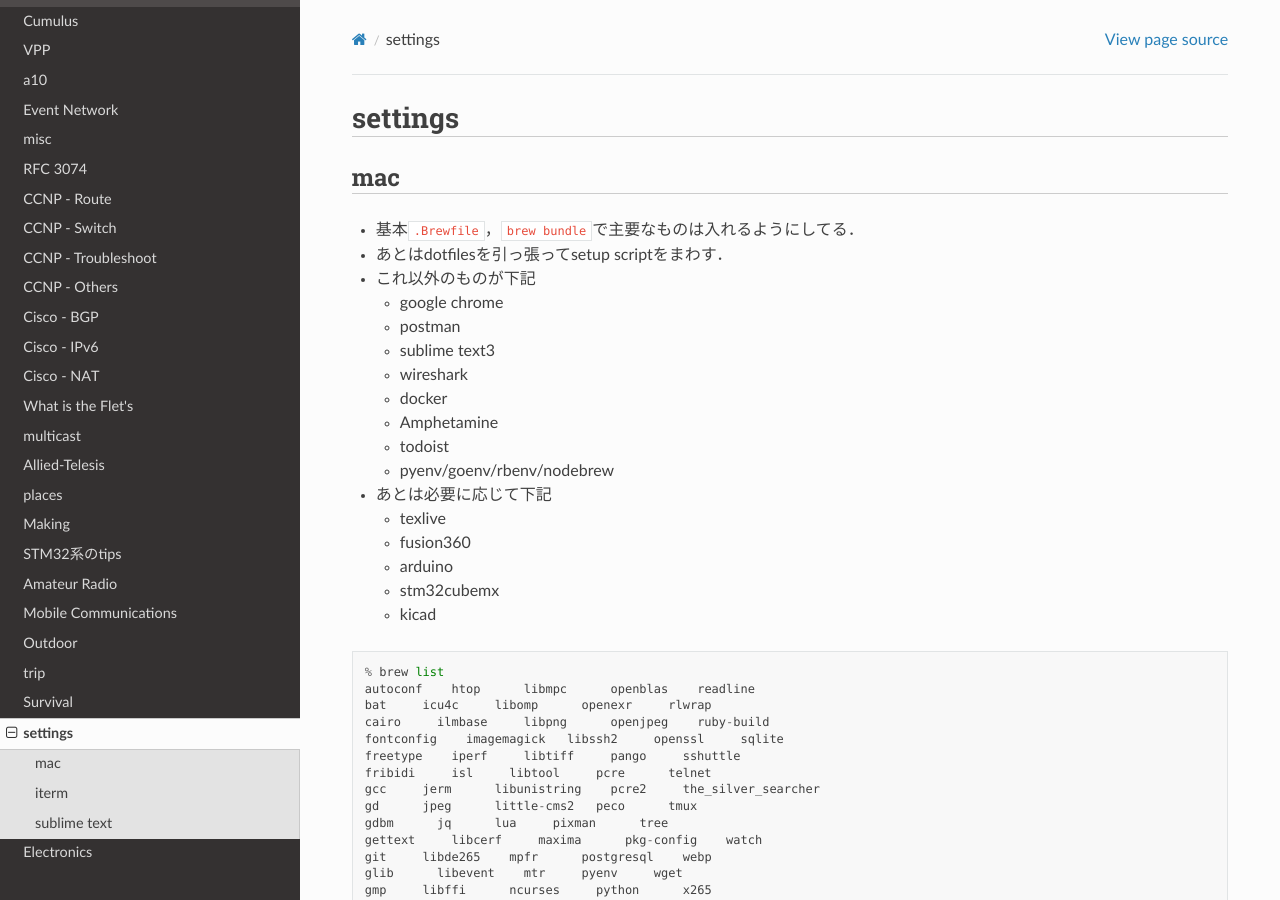
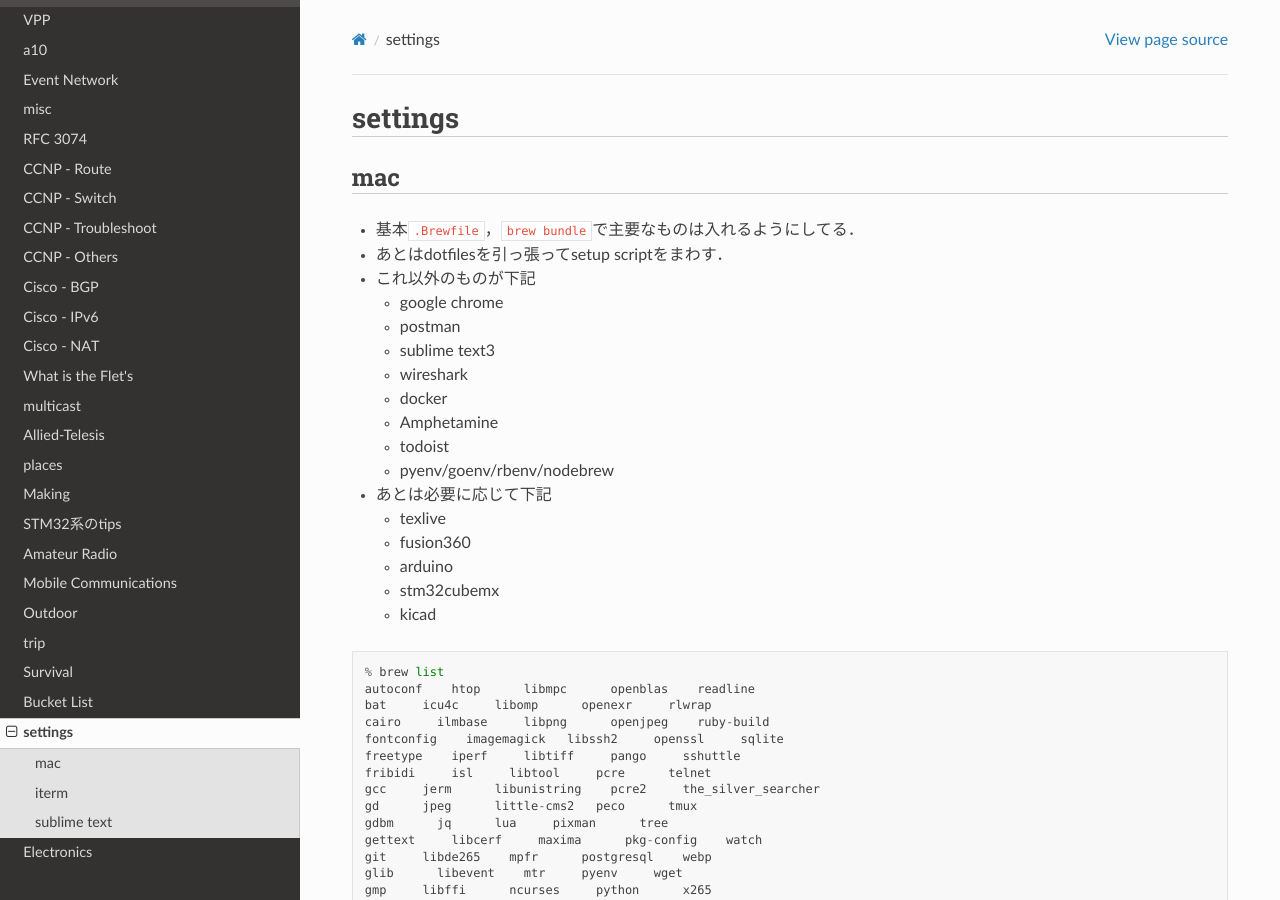
Before and after one commit to jp7fkf/JP7FKF-Warehouse, a Sphinx documentation site: the page built from source/settings.md, in a window 1280 px wide and 900 px high. Built offline with Sphinx 7.4.7 and the Read the Docs theme 2.0.0, drawn with Linux system fonts in a browser that asks for light colours.

Commit message:
2021-08-13 08:43:51 JST

```diff
--- a/source/index.rst
+++ b/source/index.rst
@@ -156,6 +156,7 @@ Welcome to JP7FKF-Warehouse!
   hobbies/outdoor
   hobbies/trip
   hobbies/survival
+  hobbies/bucket_list
   settings
   electronics/electronics
 
```
